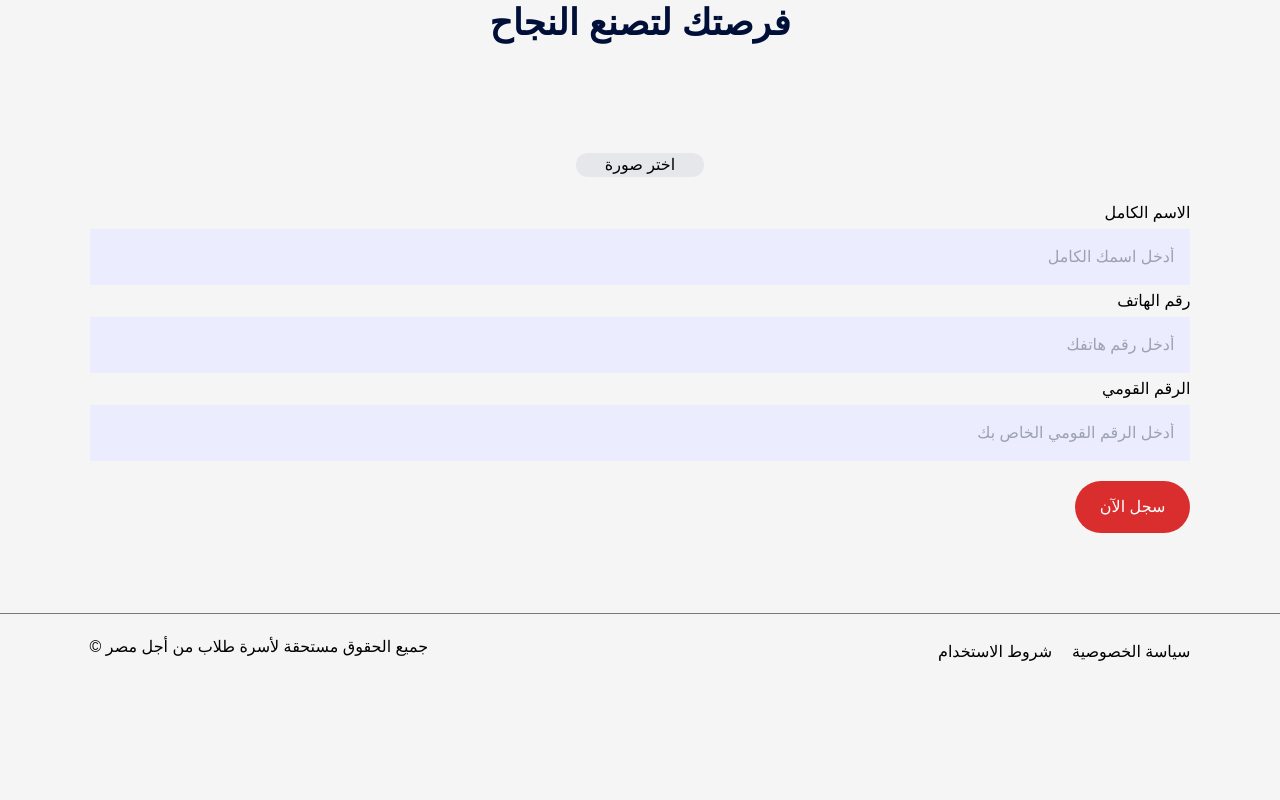
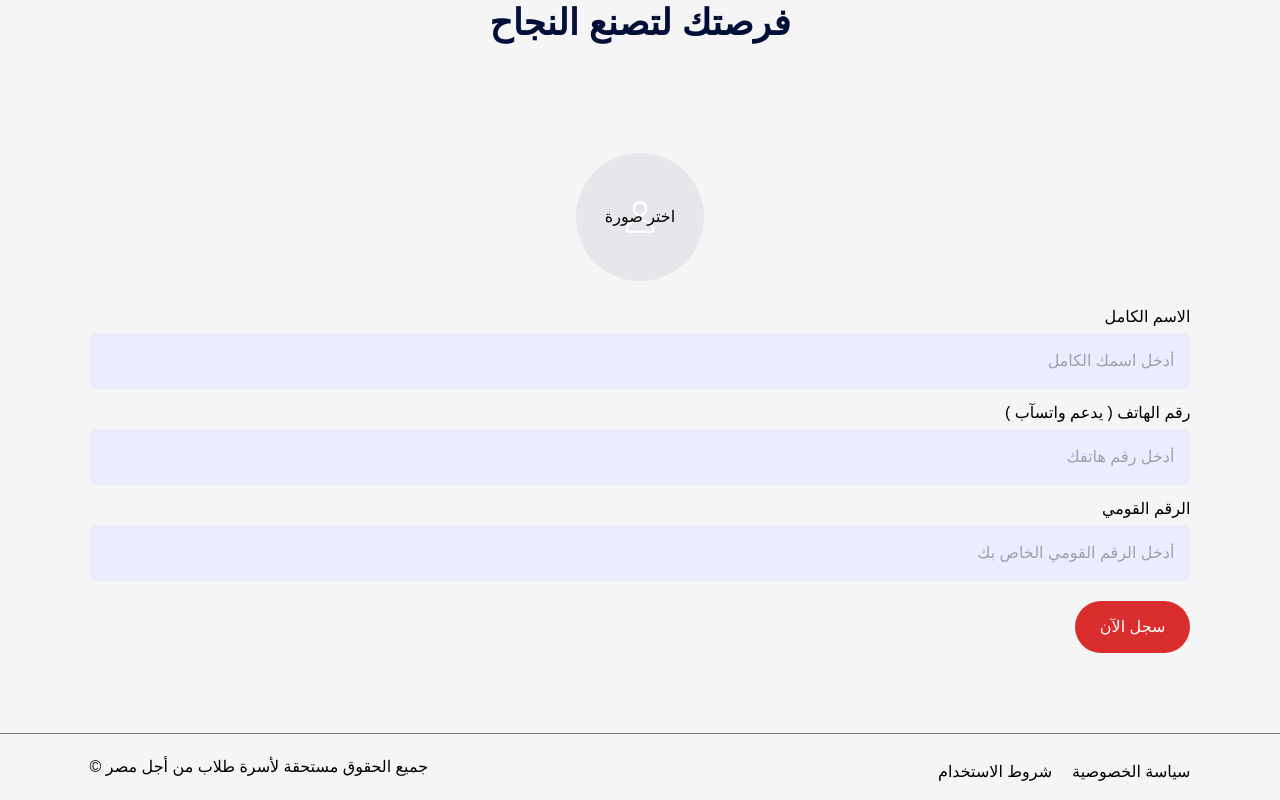
Before and after one commit to karimselim/For-Egypt, a Next.js app: page / in a window 1280 px wide. Shown: the part 3230-4030 px from the top of the page. Before the commit the page ends 3910 px from the top, so only its background shows below. Built offline with nearby package versions, Linux system fonts and the light colour scheme.

Commit message:
Contact: adding the ( whatsApp ) note and do slight changes to the inputs

```diff
--- a/app/Components/Contact/Contact.jsx
+++ b/app/Components/Contact/Contact.jsx
@@ -9,6 +9,7 @@ import {
   query,
   where,
 } from "firebase/firestore";
+import { IoPersonOutline } from "react-icons/io5";
 
 const firebaseConfig = {
   apiKey: "AIzaSyBL1poYggtKKWy4BxaukdHsHoJr12JvNE8",
@@ -139,18 +140,21 @@ const Contact = () => {
             <input
               type="file"
               accept="image/*"
-              className="w-32 max-md:w-24 absolute h-full z-20 opacity-0 rounded-full cursor-pointer"
+              className="w-32 h-32 max-md:w-24 max-md:h-24 absolute z-20 opacity-0 rounded-full cursor-pointer"
               onChange={handleFileChange}
             />
             {imageBase64 ? (
               <img
                 src={imageBase64}
                 alt="Uploaded"
-                className="m-auto w-32 max-md:w-24 rounded-full"
+                className="m-auto w-32 max-md:w-24 h-32 max-md:h-24 rounded-full"
               />
             ) : (
-              <div className="placeholder-image w-32 max-md:w-24 bg-gray-200 rounded-full flex justify-center items-center">
-                <span>اختر صورة</span>
+              <div className="placeholder-image w-32 h-32 max-md:w-24 max-md:h-24 bg-gray-200 rounded-full flex justify-center items-center relative">
+                <span>
+                  <IoPersonOutline className="absolute left-1/2 top-1/2 -translate-x-1/2 -translate-y-1/2 text-white text-4xl" />
+                  <span className="z-[5] relative"> اختر صورة</span>
+                </span>
               </div>
             )}
           </div>
@@ -162,18 +166,18 @@ const Contact = () => {
             placeholder="أدخل اسمك الكامل"
             value={formValues.name}
             onChange={handleChange}
-            className="block w-full bg-[#ebecfe] p-4 outline-none mb-1 mt-1 text-right"
+            className="block w-full bg-[#ebecfe] p-4 outline-none mb-3 mt-1 text-right rounded-md"
           />
           {errors.name && <p className="text-red-500">{errors.name}</p>}
 
-          <label htmlFor="phone">رقم الهاتف</label>
+          <label htmlFor="phone">رقم الهاتف ( يدعم واتسآب )</label>
           <input
             type="tel"
             name="phone"
             placeholder="أدخل رقم هاتفك"
             value={formValues.phone}
             onChange={handleChange}
-            className="block w-full bg-[#ebecfe] p-4 outline-none mb-1 mt-1 text-right"
+            className="block w-full bg-[#ebecfe] p-4 outline-none mb-3 mt-1 text-right rounded-md"
           />
           {errors.phone && <p className="text-red-500">{errors.phone}</p>}
 
@@ -184,7 +188,7 @@ const Contact = () => {
             placeholder="أدخل الرقم القومي الخاص بك"
             value={formValues.id}
             onChange={handleChange}
-            className="block w-full bg-[#ebecfe] p-4 outline-none mb-1 mt-1 text-right"
+            className="block w-full bg-[#ebecfe] p-4 outline-none mb-1 mt-1 text-right rounded-md"
           />
           {errors.id && <p className="text-red-500">{errors.id}</p>}
 
```
